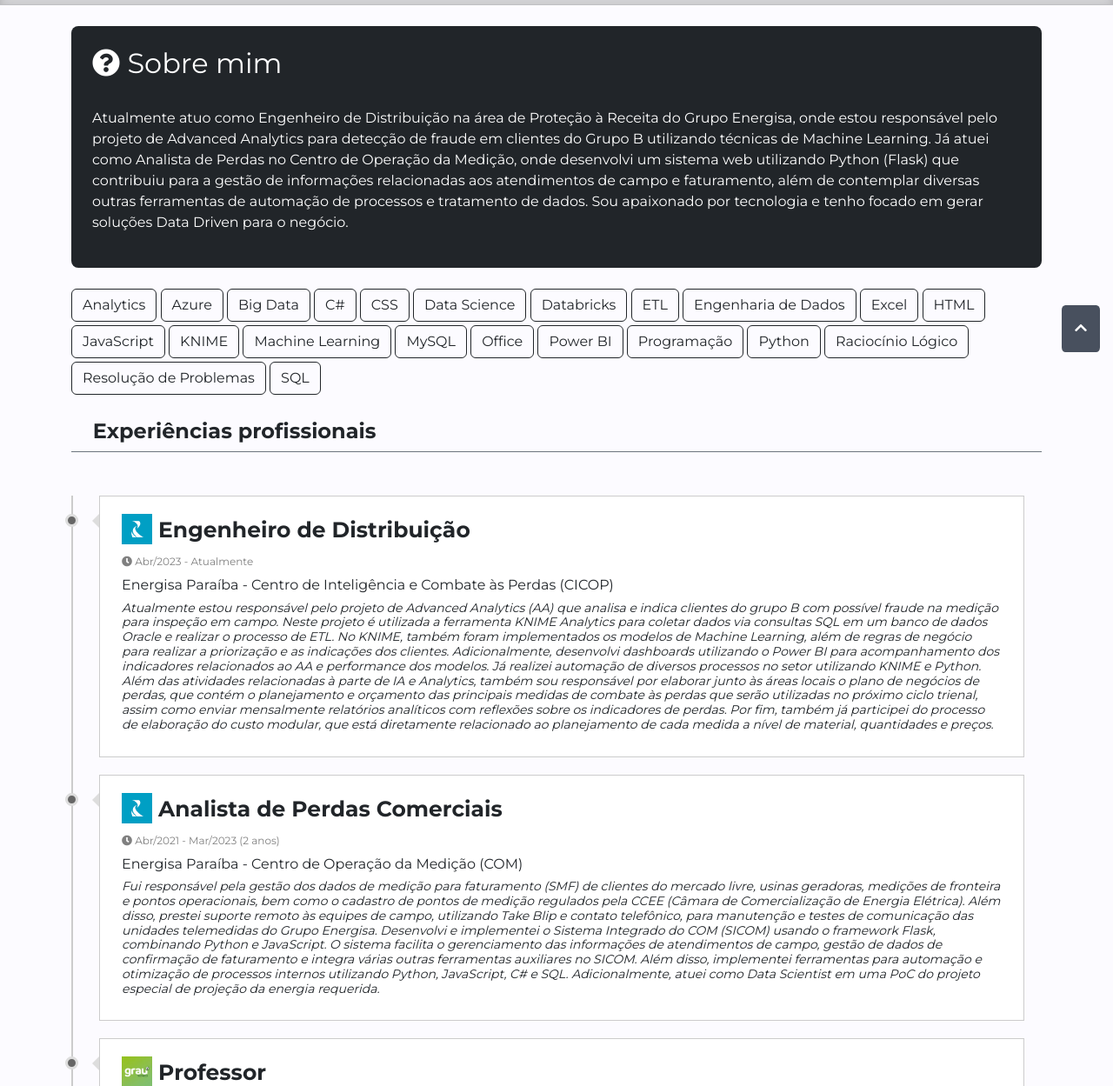
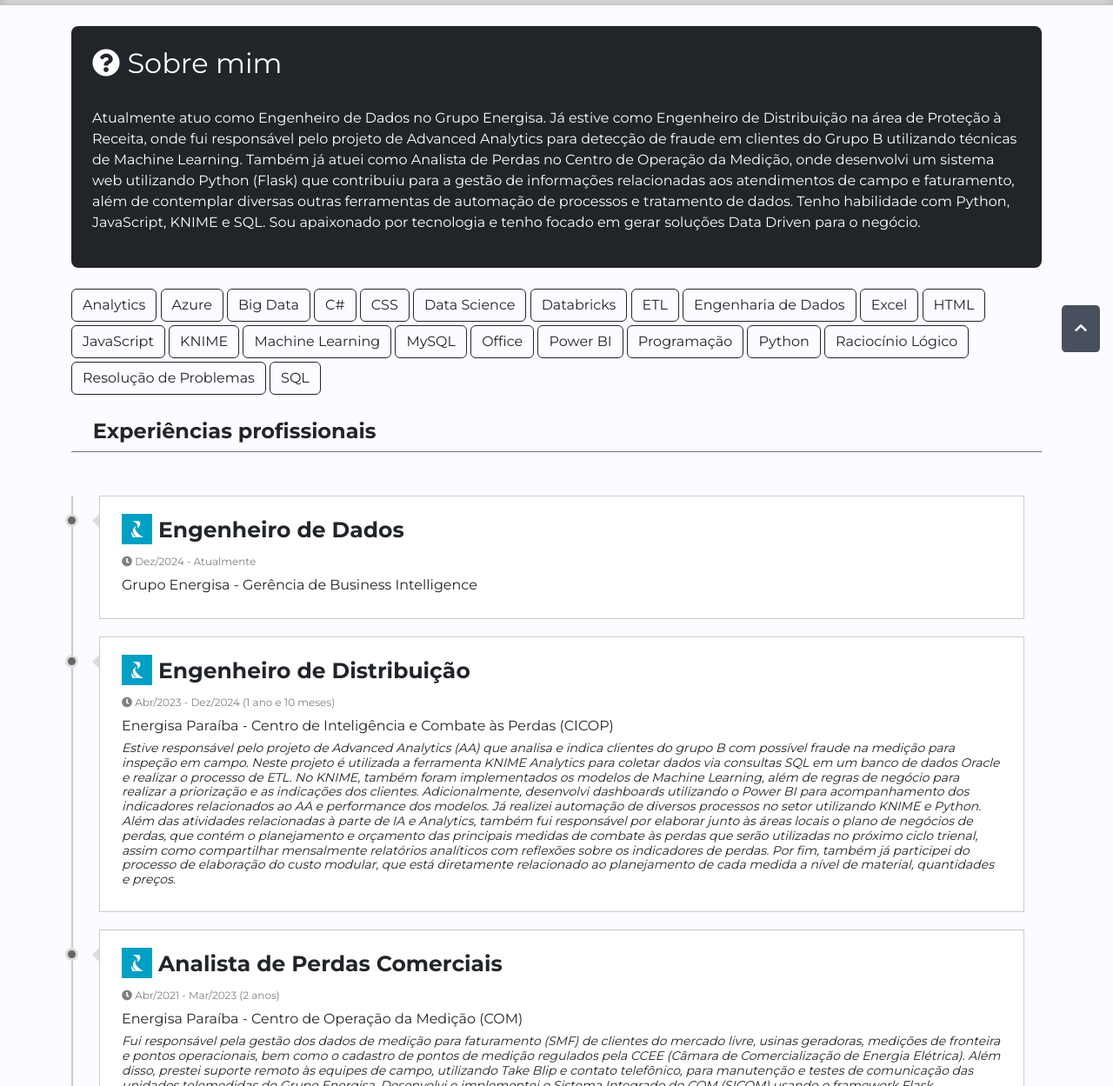
Before and after one commit to douglasfmed/douglasfmed.github.io, a plain HTML site: page experiencias.html in a window 1280 px wide. Shown: the part 380-1629 px from the top of the page at 87% size. Drawn offline with nearby package versions, Linux system fonts and the light colour scheme.

Commit message:
Atualização de cargos

```diff
--- a/experiencias.html
+++ b/experiencias.html
@@ -93,7 +93,7 @@
             <div class="h-100 p-4 text-bg-dark rounded-3">
                 <h2><i class="fas fa-question-circle"></i> Sobre mim</h2>
                 <br>
-                <p>Atualmente atuo como Engenheiro de Distribuição na área de Proteção à Receita do Grupo Energisa, onde estou responsável pelo projeto de Advanced Analytics para detecção de fraude em clientes do Grupo B utilizando técnicas de Machine Learning. Já atuei como Analista de Perdas no Centro de Operação da Medição, onde desenvolvi um sistema web utilizando Python (Flask) que contribuiu para a gestão de informações relacionadas aos atendimentos de campo e faturamento, além de contemplar diversas outras ferramentas de automação de processos e tratamento de dados. Sou apaixonado por tecnologia e tenho focado em gerar soluções Data Driven para o negócio.</p>
+                <p>Atualmente atuo como Engenheiro de Dados no Grupo Energisa. Já estive como Engenheiro de Distribuição na área de Proteção à Receita, onde fui responsável pelo projeto de Advanced Analytics para detecção de fraude em clientes do Grupo B utilizando técnicas de Machine Learning. Também já atuei como Analista de Perdas no Centro de Operação da Medição, onde desenvolvi um sistema web utilizando Python (Flask) que contribuiu para a gestão de informações relacionadas aos atendimentos de campo e faturamento, além de contemplar diversas outras ferramentas de automação de processos e tratamento de dados. Tenho habilidade com Python, JavaScript, KNIME e SQL. Sou apaixonado por tecnologia e tenho focado em gerar soluções Data Driven para o negócio.</p>
             </div>
 
             <br>
@@ -130,12 +130,22 @@
             <section class="timeline-area">
 
                 <div>
+                    <h2><img src="img/logo_energisa.png" style="width: 35px; margin-bottom: 5px;" /> Engenheiro de Dados</h2>
+                    <span style="font-size: 12px; color: gray; margin: 0;"><i class="fas fa-clock"></i> Dez/2024 -
+                        Atualmente</span>
+                    <h3>Grupo Energisa - Gerência de Business Intelligence</h3>
+                    <h4>
+
+                    </h4>
+                </div>
+
+                <div>
                     <h2><img src="img/logo_energisa.png" style="width: 35px; margin-bottom: 5px;" /> Engenheiro de Distribuição</h2>
                     <span style="font-size: 12px; color: gray; margin: 0;"><i class="fas fa-clock"></i> Abr/2023 -
-                        Atualmente</span>
+                        Dez/2024 (1 ano e 10 meses)</span>
                     <h3>Energisa Paraíba - Centro de Inteligência e Combate às Perdas (CICOP)</h3>
                     <h4>
-                        Atualmente estou responsável pelo projeto de Advanced Analytics (AA) que analisa e indica clientes do grupo B com possível fraude na medição para inspeção em campo. Neste projeto é utilizada a ferramenta KNIME Analytics para coletar dados via consultas SQL em um banco de dados Oracle e realizar o processo de ETL. No KNIME, também foram implementados os modelos de Machine Learning, além de regras de negócio para realizar a priorização e as indicações dos clientes. Adicionalmente, desenvolvi dashboards utilizando o Power BI para acompanhamento dos indicadores relacionados ao AA e performance dos modelos. Já realizei automação de diversos processos no setor utilizando KNIME e Python. Além das atividades relacionadas à parte de IA e Analytics, também sou responsável por elaborar junto às áreas locais o plano de negócios de perdas, que contém o planejamento e orçamento das principais medidas de combate às perdas que serão utilizadas no próximo ciclo trienal, assim como enviar mensalmente relatórios analíticos com reflexões sobre os indicadores de perdas. Por fim, também já participei do processo de elaboração do custo modular, que está diretamente relacionado ao planejamento de cada medida a nível de material, quantidades e preços.
+                        Estive responsável pelo projeto de Advanced Analytics (AA) que analisa e indica clientes do grupo B com possível fraude na medição para inspeção em campo. Neste projeto é utilizada a ferramenta KNIME Analytics para coletar dados via consultas SQL em um banco de dados Oracle e realizar o processo de ETL. No KNIME, também foram implementados os modelos de Machine Learning, além de regras de negócio para realizar a priorização e as indicações dos clientes. Adicionalmente, desenvolvi dashboards utilizando o Power BI para acompanhamento dos indicadores relacionados ao AA e performance dos modelos. Já realizei automação de diversos processos no setor utilizando KNIME e Python. Além das atividades relacionadas à parte de IA e Analytics, também fui responsável por elaborar junto às áreas locais o plano de negócios de perdas, que contém o planejamento e orçamento das principais medidas de combate às perdas que serão utilizadas no próximo ciclo trienal, assim como compartilhar mensalmente relatórios analíticos com reflexões sobre os indicadores de perdas. Por fim, também já participei do processo de elaboração do custo modular, que está diretamente relacionado ao planejamento de cada medida a nível de material, quantidades e preços.
                     </h4>
                 </div>
 
```
